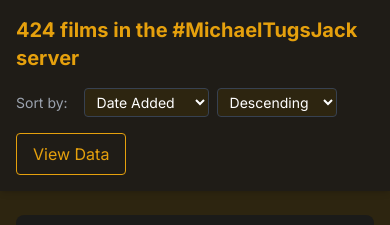
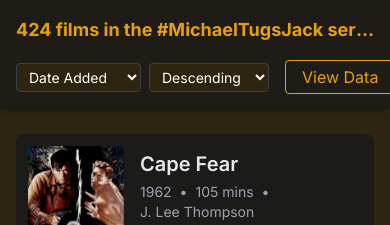
Before and after one commit to normalchillguy/michaeltugsjack, a Next.js app: page / in a window 390 px wide. Shown: the top 225 px of the page. Built offline with nearby package versions, Linux system fonts and the light colour scheme.

Commit message:
fix: Simplify header layout and improve mobile responsiveness

```diff
--- a/src/app/page.tsx
+++ b/src/app/page.tsx
@@ -77,21 +77,19 @@ export default function Home() {
     <main className="min-h-screen bg-[#2D2510]">
       <div className="sticky top-0 z-10 bg-[#1F1C17] shadow-md">
         <div className="container mx-auto px-4 py-4">
-          <h1 className="text-xl sm:text-2xl font-bold text-[#E5A00D] mb-4 break-words">
+          <h1 className="text-lg sm:text-xl lg:text-2xl font-bold text-[#E5A00D] mb-4 truncate">
             {films.length} films in the #MichaelTugsJack server
           </h1>
-          <div className="flex flex-col sm:flex-row gap-4 items-start sm:items-center">
-            <div className="flex-1">
+          <div className="flex items-center gap-4">
             <SortControls
               sortField={sortField}
               sortOrder={sortOrder}
               onSortFieldChange={setSortField}
               onSortOrderChange={setSortOrder}
             />
-            </div>
             <Link
               href="/data"
-              className="text-[#E5A00D] hover:text-white transition-colors px-4 py-2 border border-[#E5A00D] rounded hover:bg-[#E5A00D]/10 whitespace-nowrap"
+              className="text-[#E5A00D] hover:text-white transition-colors px-4 py-1 border border-[#E5A00D] rounded hover:bg-[#E5A00D]/10 whitespace-nowrap shrink-0"
             >
               View Data
             </Link>
--- a/src/components/SortControls.tsx
+++ b/src/components/SortControls.tsx
@@ -17,9 +17,8 @@ export default function SortControls({
   onSortOrderChange,
 }: SortControlsProps) {
   return (
-    <div className="flex flex-wrap gap-y-2 gap-x-4 items-center text-sm w-full">
-      <label className="text-gray-400 whitespace-nowrap">Sort by:</label>
-      <div className="flex gap-2 flex-1 sm:flex-none w-full sm:w-auto">
+    <div className="flex flex-wrap gap-2 items-center text-sm w-full">
+      <div className="flex gap-2 flex-1">
         <select
           value={sortField}
           onChange={(e) => onSortFieldChange(e.target.value as SortField)}
```
Lines whose indentation alone changed are shown as unchanged.
